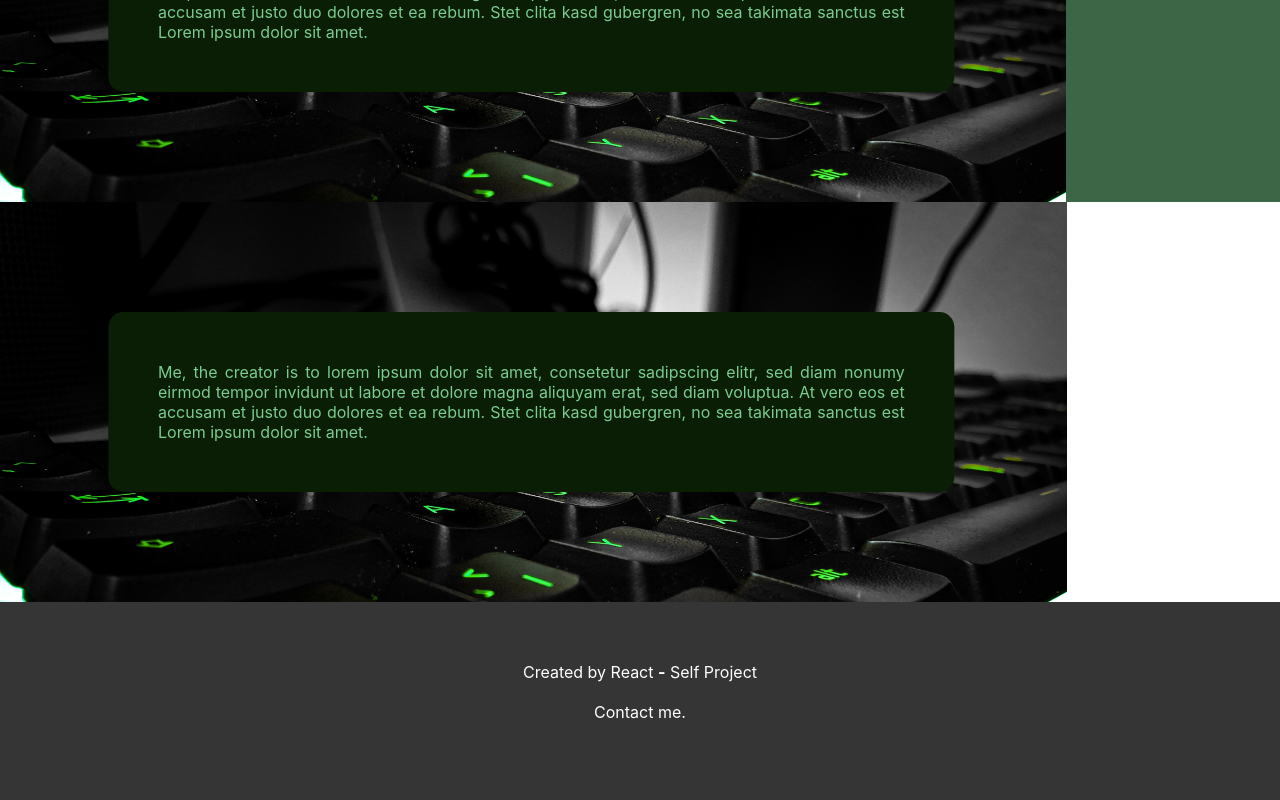
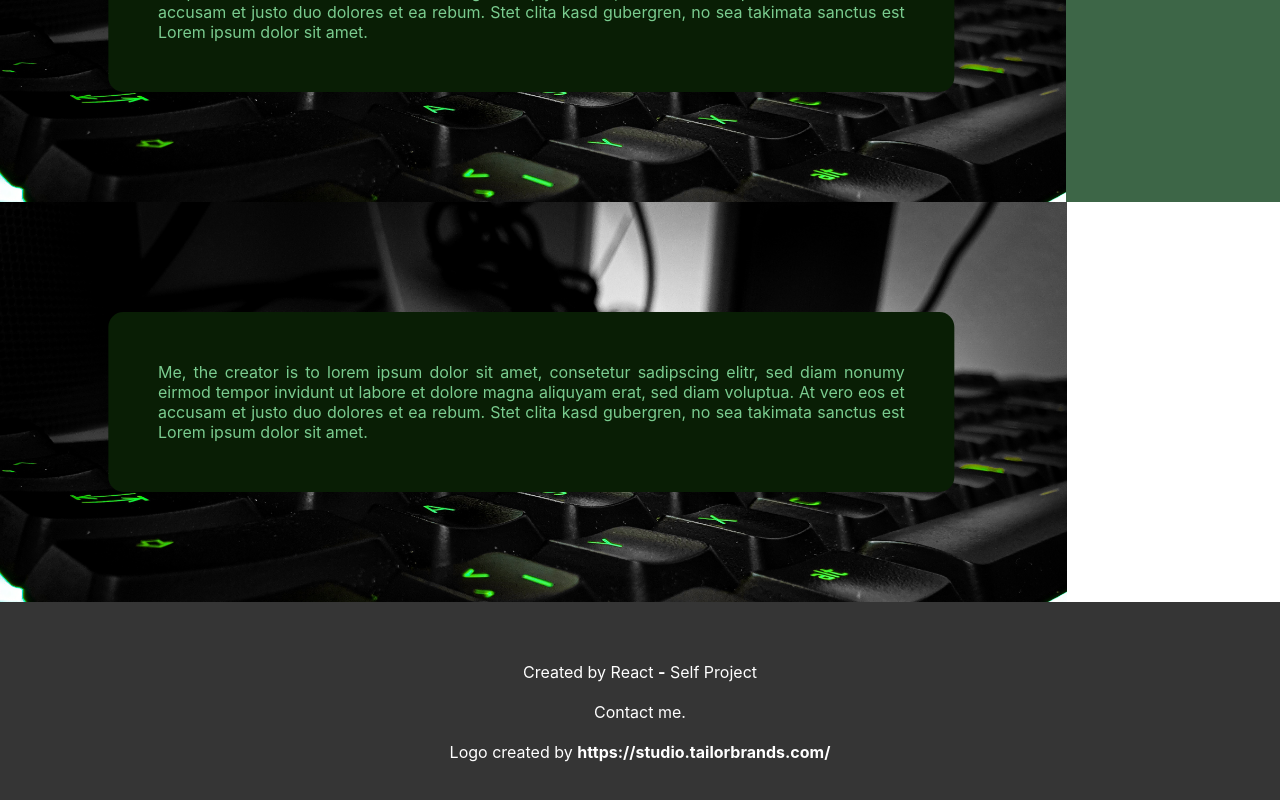
Before and after one commit to Fhuu/personalhub-front-end, a React (Create React App) app in the folder personalhub/: page / in a window 1280 px wide. Shown: the part 598-1398 px from the top of the page. Built offline with nearby package versions, Linux system fonts and the light colour scheme.

Commit message:
Logo source and style

```diff
--- a/personalhub/src/css/Footer.scss
+++ b/personalhub/src/css/Footer.scss
@@ -13,5 +13,14 @@
 
     span {
         padding: 10px;
+
+        a{
+            color: white;
+            text-decoration: none;
+        }
+
+        a:hover{
+            color: $lightest-mint-shade;
+        }
     }
 }
--- a/personalhub/src/js/app/Footer.js
+++ b/personalhub/src/js/app/Footer.js
@@ -7,6 +7,7 @@ export default class Footer extends React.Component {
             <div id="footer">
                 <span>Created by React <b>-</b> Self Project</span>
                 <span>Contact me.</span>
+                <span>Logo created by <b><a href="https://studio.tailorbrands.com/">https://studio.tailorbrands.com/</a></b></span>
             </div>
         )
     }
```
